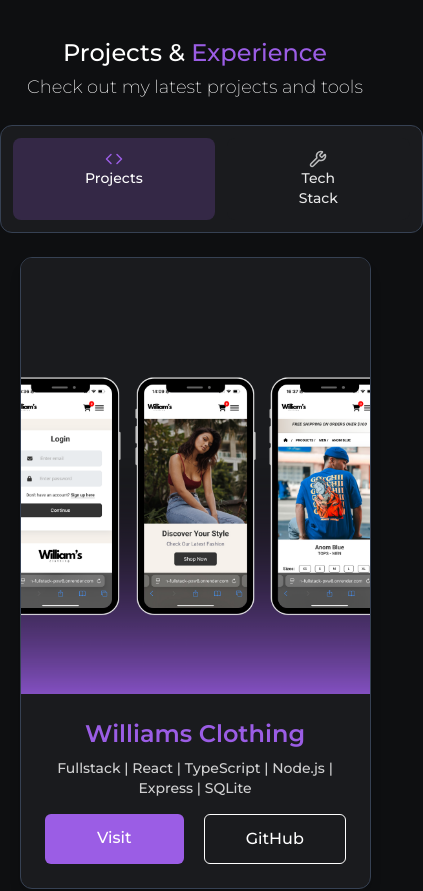
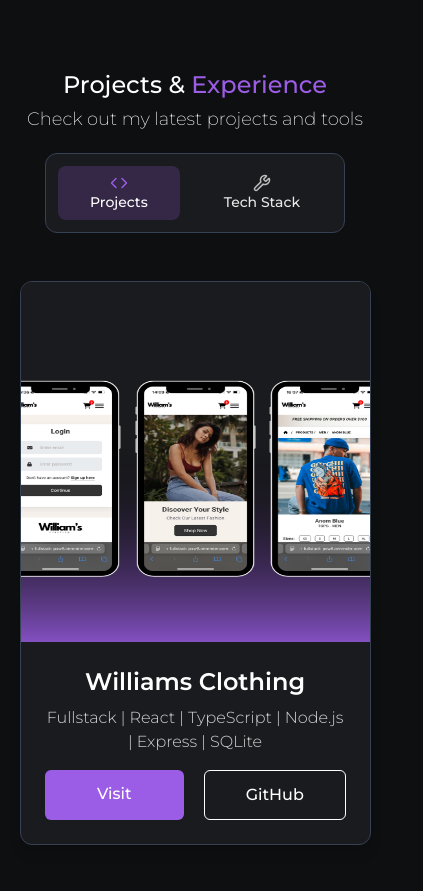
Before and after one commit to WilliamMattsson1/portfolio2, a React (Vite) app: page / in a window 390 px wide. Shown: the part 1780-2671 px from the top of the page, 423 px wide, since content can reach past the window. Built offline with nearby package versions, Linux system fonts and the light colour scheme.

Commit message:
style the showcase section and make it responsive

```diff
--- a/src/constants/index.js
+++ b/src/constants/index.js
@@ -68,7 +68,15 @@
     {
         title: 'Coincheck',
         thumbnail: '/images/projectImages/coin-check-thumbnail.png',
-        stack: ['Vue.js', 'Vite', 'Bootstrap', 'API', 'Chart.js', 'SPA'],
+        stack: [
+            'Vue.js',
+            'Vite',
+            'Bootstrap',
+            'API',
+            'Chart.js',
+            'SPA',
+            'Design'
+        ],
         githubUrl: 'https://github.com/WilliamMattsson1/Labb1Vue',
         liveUrl: 'https://coincheck.netlify.app/'
     },
@@ -76,7 +84,7 @@
         title: 'Coincompass',
 
         thumbnail: '/images/projectImages/coin-compass-thumbnail.png',
-        stack: ['Vue.js', 'TypeScript', 'Group Project', 'Agile'],
+        stack: ['Fullstack', 'Vue.js', 'TypeScript', 'Group Project', 'Agile'],
         githubUrl: 'https://github.com/ITHS-Team8/CoinCompass',
         liveUrl: 'https://coincompass.netlify.app/'
     },
--- a/src/sections/ShowcaseSection.jsx
+++ b/src/sections/ShowcaseSection.jsx
@@ -15,7 +15,7 @@
     }
 
     return (
-        <section id="projects" className="my-22 w-[90%] mx-auto">
+        <section id="projects" className="mt-30 w-[90%] mx-auto">
             {/* Header */}
             <SectionHeader
                 title="Projects & Experience"
@@ -24,18 +24,18 @@
             />
 
             {/* Tabs */}
-            <div className="flex border card-border rounded-xl w-fit mx-auto mt-6 p-3 bg-card gap-3">
+            <div className="flex border card-border rounded-xl w-fit mx-auto mt-5 md:mt-10 p-3 bg-card gap-3">
                 {showcaseTabs.map((tab) => {
                     const Icon = tab.icon
                     return (
                         <button
                             key={tab.id}
                             onClick={() => setActiveTab(tab.id)}
-                            className={`flex flex-col items-center gap-0 px-18 py-3 md:py-3  rounded-lg font-medium transition-colors
+                            className={`flex flex-col items-center gap-0 px-8 md:px-18 py-2 md:py-3  rounded-lg font-medium transition-colors
                 ${
                     activeTab === tab.id
                         ? 'bg-accent/20 text-white'
-                        : 'bg-card hover:bg-accent/10 text-text/90'
+                        : 'bg-card hover:cursor-pointer hover:bg-accent/10 text-text/90'
                 }`}
                         >
                             <span
@@ -63,9 +63,9 @@
             </div>
 
             {/* Tab content */}
-            <div className="mt-6">
+            <div className="mt-12">
                 {activeTab === 'projects' ? (
-                    <div className="grid md:grid-cols-2 lg:grid-cols-3 gap-8 max-w-[90%] mx-auto">
+                    <div className="grid sm:grid-cols-2 lg:grid-cols-3 gap-12 max-w-[90%] mx-auto">
                         {projects.map((project) => (
                             <div
                                 key={project.title}
@@ -74,14 +74,14 @@
                                 <img
                                     src={project.thumbnail}
                                     alt={project.title}
-                                    className="h-full w-full"
+                                    className="h-full w-full max-h-90"
                                 />
                                 <div className="p-6 flex flex-col justify-between">
                                     <div>
-                                        <h3 className="text-2xl font-semibold mb-2 text-accent text-center">
+                                        <h3 className="text-2xl font-semibold mb-2  text-center">
                                             {project.title}
                                         </h3>
-                                        <p className="text-sm text-text/80 font-medium text-center">
+                                        <p className="text-md text-text/80 font-light text-center">
                                             {formatStack(project.stack)}
                                         </p>
                                     </div>
```
